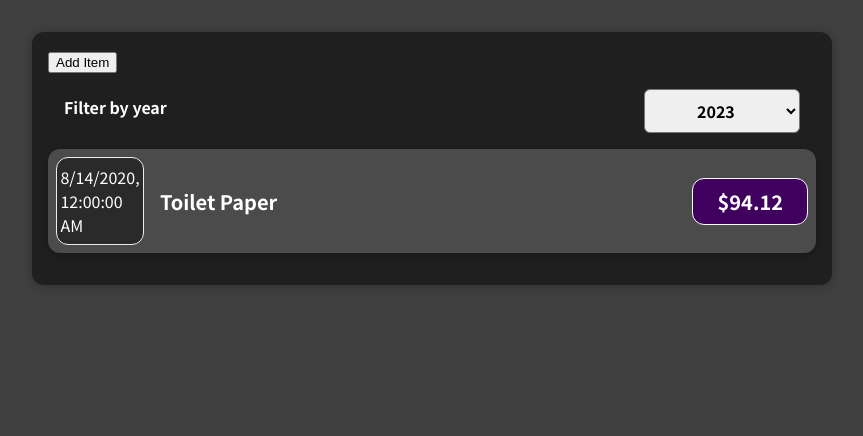
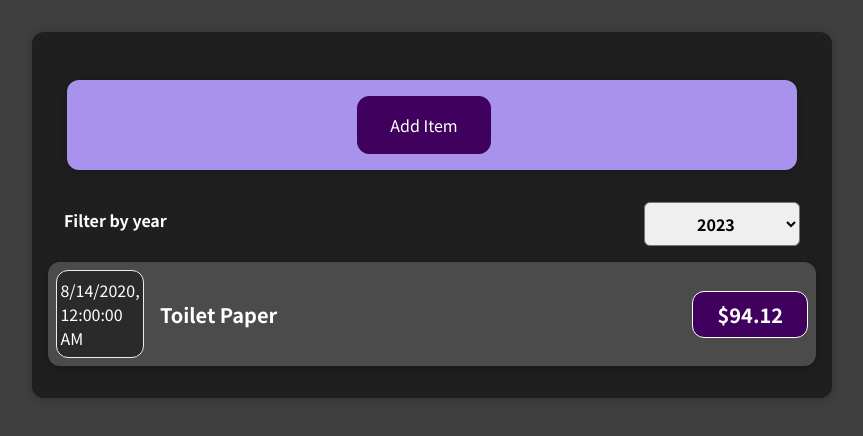
Before and after one commit to Dipankar-Kumar-Singh/react-basic-expense-tracker-app, a React (Create React App) app: page / in a window 1280 px wide. Shown: the top 436 px of the page, without its empty margins (208-1071 px from the left). Built offline with nearby package versions, Linux system fonts and the light colour scheme.

Commit message:
clean way of hinding expense form

```diff
--- a/src/App.js
+++ b/src/App.js
@@ -4,7 +4,7 @@ import NewExpense from './component/NewExpense/NewExpense';
 import ExpensesFilter from './component/ExpenseFilter/ExpensesFilter';
 import Expenses from './component/Expenses';
 import { useState } from 'react';
-import './component/NewExpense/style/ExpenseForm.css';
+import './component/NewExpense/style/NewExpense.css'
 
 
 function App() {
@@ -38,8 +38,8 @@ function App() {
 	const [expenseList, setExpenseList] = useState(expenses_data);
 
 	const addExpenseHandler = function (expense) {
-		setExpenseList((previousState) =>{
-			return [expense ,  ...previousState ] ;
+		setExpenseList((previousState) => {
+			return [expense, ...previousState];
 		});
 	};
 
@@ -49,35 +49,35 @@ function App() {
 		setYear(targetYear);
 	};
 
-	const [ active , setActive ] = useState(false) ;
+	const [active, setActive] = useState(false);
 
-	const chnageVisibibility = function(){
-		setActive(prev => !prev) ;
-	}
+	const chnageVisibibility = function () {
+		console.log('Before ', currentlyVisible());
+		setActive((prev) => !prev);
+		console.log('After ', currentlyVisible());
+	};
 
-	const HolderContent =()=>{
-		if(active === false) {
-			return (
-				<div className='new-expense__controls'>
-					<div className='new-expense__action'>
-						<button type='button' onClick={()=> setActive((prev)=>!prev)}> Add Item</button>
-					</div>
-				</div>
-			)
-		}
-		return <NewExpense chnageVisibibility={chnageVisibibility}  onAddExpense={addExpenseHandler} /> ;
-	}
-
+	const currentlyVisible = () => {
+		return active;
+	};
 
 	return (
 		<div className='expenses'>
-			{/* <NewExpense onAddExpense={addExpenseHandler} /> */}
-			<div className='holder'>
-					<HolderContent></HolderContent>
-					{console.log(active)}
-			</div>
+			{active ? (
+				<NewExpense
+					chnageVisibibility={chnageVisibibility}
+					onAddExpense={addExpenseHandler}
+				/>
+			) : (
+				<div className='new-expense'>
+				<button  type='button' onClick={chnageVisibibility}>
+					Add Item
+				</button>
+				</div>
+			)}
 			<ExpensesFilter onExpenseFilerChnage={expenseFilterChangeHandler} />
 			<Expenses expenses={expenseList} selectedYear={year} />
+			{console.log(active)}
 		</div>
 	);
 }
--- a/src/component/NewExpense/ExpenseForm.jsx
+++ b/src/component/NewExpense/ExpenseForm.jsx
@@ -39,7 +39,7 @@ const ExpenseForm = ({onSaveExpenseData , chnageVisibibility }) => {
 	}
 
 	return (
-		<form onSubmit={submitHandler}>
+		<form onSubmit={submitHandler} >
 			<div className='new-expense__control'>
 				<div className='new-expense__control'>
 					<label> Title </label>
@@ -58,8 +58,8 @@ const ExpenseForm = ({onSaveExpenseData , chnageVisibibility }) => {
 			</div>
 
 			<div className='new-expense__action'>
-				<button type='button'>Cancel</button>
-				<button type='submit' onSubmit ={ chnageVisibibility }>Add Expense</button>
+				<button type='button' onClick = { chnageVisibibility }>Cancel</button>
+				<button type='submit'  onSubmit={chnageVisibibility}>Add Expense</button>
 			</div>
 		</form>
 	);
--- a/src/component/NewExpense/NewExpense.jsx
+++ b/src/component/NewExpense/NewExpense.jsx
@@ -15,8 +15,6 @@ const newExpense = (props) => {
 
 	const {chnageVisibibility} = props ;
 
-
-
 	return (
 		<div className='new-expense'>
 			<ExpenseForm chnageVisibibility={chnageVisibibility}  onSaveExpenseData={saveExpenseDataHanlder} />
```
